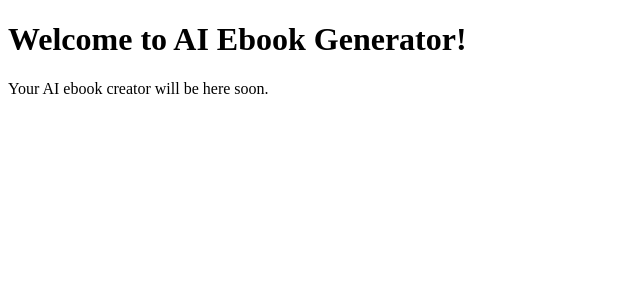
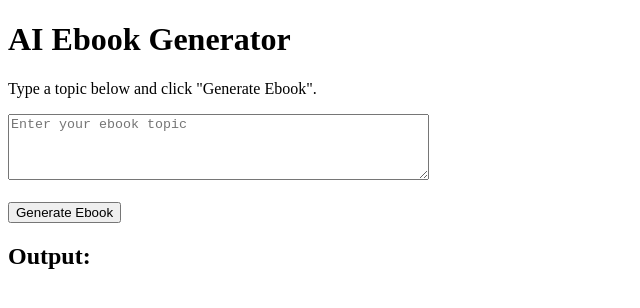
Before and after one commit to EbookDesign/ai-ebook-generator, a plain HTML site: page index.html in a window 1280 px wide. Shown: the whole page, without its empty margins (0-640 px from the left). Drawn offline with Linux system fonts and the light colour scheme.

Commit message:
Update index.html

```diff
--- a/index.html
+++ b/index.html
@@ -4,7 +4,25 @@
   <title>AI Ebook Generator</title>
 </head>
 <body>
-  <h1>Welcome to AI Ebook Generator!</h1>
-  <p>Your AI ebook creator will be here soon.</p>
+  <h1>AI Ebook Generator</h1>
+  <p>Type a topic below and click "Generate Ebook".</p>
+
+  <textarea id="prompt" placeholder="Enter your ebook topic" rows="4" cols="50"></textarea><br><br>
+  <button onclick="generateEbook()">Generate Ebook</button>
+
+  <h2>Output:</h2>
+  <pre id="output"></pre>
+
+  <script>
+    async function generateEbook() {
+      const prompt = document.getElementById('prompt').value;
+      document.getElementById('output').textContent = "Generating...";
+
+      // For now, we don’t call AI yet. This is just a placeholder
+      setTimeout(() => {
+        document.getElementById('output').textContent = "Your AI-generated ebook will appear here for the topic: " + prompt;
+      }, 500);
+    }
+  </script>
 </body>
 </html>
```
